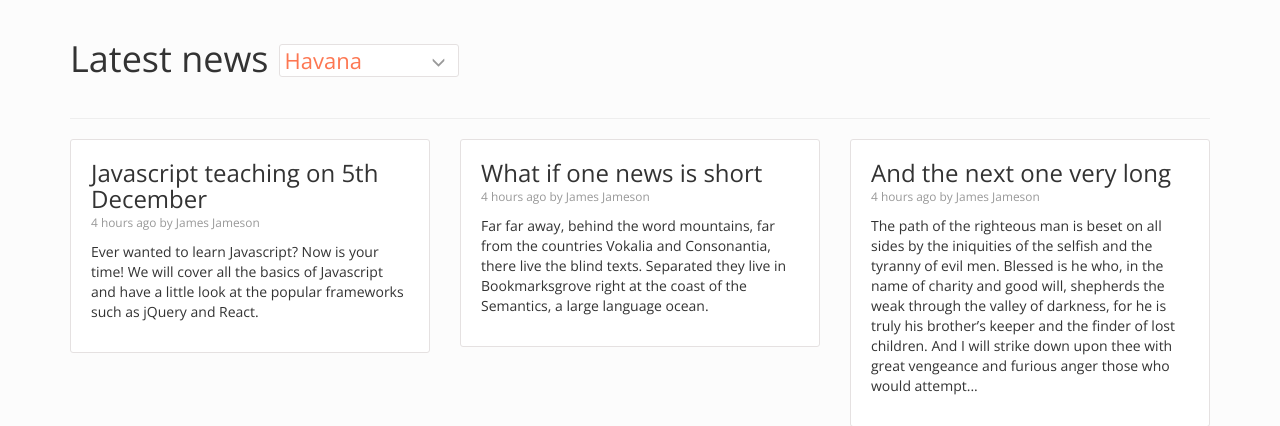
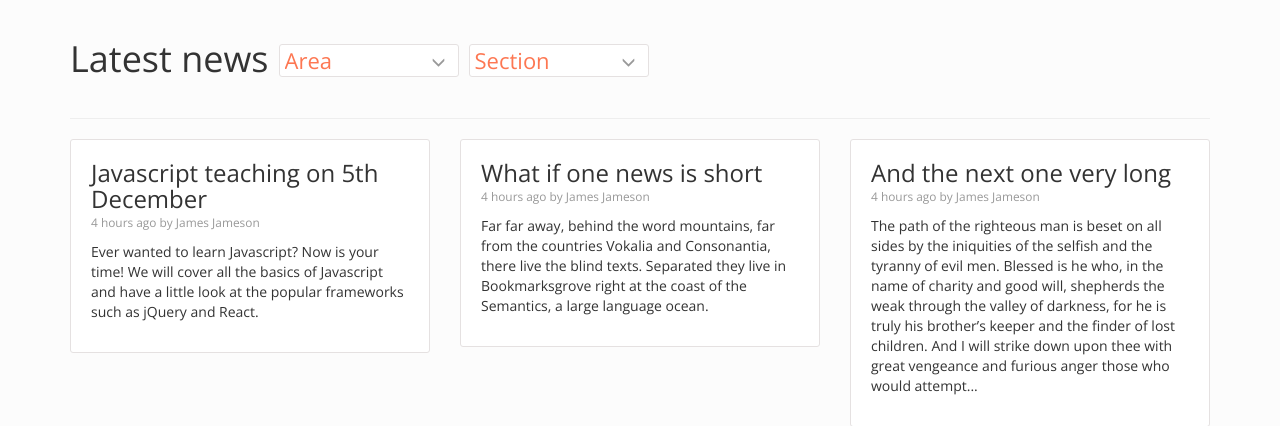
Before and after one commit to mruis/communitynews, a PHP site: page / in a window 1280 px wide. Shown: the part 51-477 px from the top of the page. Run offline with PHP 8.4, Linux system fonts and the light colour scheme.

Commit message:
another selector for news sections

```diff
--- a/css/3-col-portfolio.css
+++ b/css/3-col-portfolio.css
@@ -3,9 +3,20 @@ body {
 	background-color: #FCFCFC;
 }
 
-/* page header, community selector */
+/* page header, community selector, news are selector */
 
-.page-header, .community-select {
+.area-select{
+	position: absolute;
+	margin-left: 200px;
+	margin-top: 25px;
+	width: 180px;
+    border: 1px solid #e5e1e1;
+    border-radius: 3px;
+    overflow: hidden;
+    background: #ffffff;
+}
+
+.page-header, .community-select, .area-select {
 	float: left;
 	display: inline-block;
 }
@@ -21,7 +32,7 @@ body {
     background: #ffffff;
 }
 
-.community-select select {
+.community-select select, .area-select select {
 	color: #FD7752;
 	width: 100%;
 	font-size: 22px;
@@ -33,7 +44,7 @@ body {
     -webkit-appearance: none;
 }
 
-.community-select select:focus {
+.community-select select:focus, .area-select select:focus {
     outline: none;
 }
 
--- a/index.html
+++ b/index.html
@@ -65,17 +65,32 @@
 
         <!-- Page Header -->
         <div class="row">
-            <div class="col-lg-12 page-header-container">
+            <div class="col-lg-10 page-header-container">
                 <h1 class="page-header">Latest news</h1>
 				<div class="community-select">
 				  <div class="select-side">
 					<i class="glyphicon glyphicon-menu-down"></i>
 				  </div>
 				  <select>
+					<option>Area</option>
 					<option>Havana</option>
 					<option>Maxuilili</option>
 					<option>Okuryangava</option>
 					<option>Katutura</option>
+				  </select>
+				</div>
+				<div class="area-select">
+				  <div class="select-side">
+					<i class="glyphicon glyphicon-menu-down"></i>
+				  </div>
+				  <select>
+					<option>Section</option>
+					<option>Education</option>
+					<option>Politics</option>
+					<option>Events</option>
+					<option>Children</option>
+					<option>Health</option>
+					<option>Market</option>
 				  </select>
 				</div>
             </div>
```
